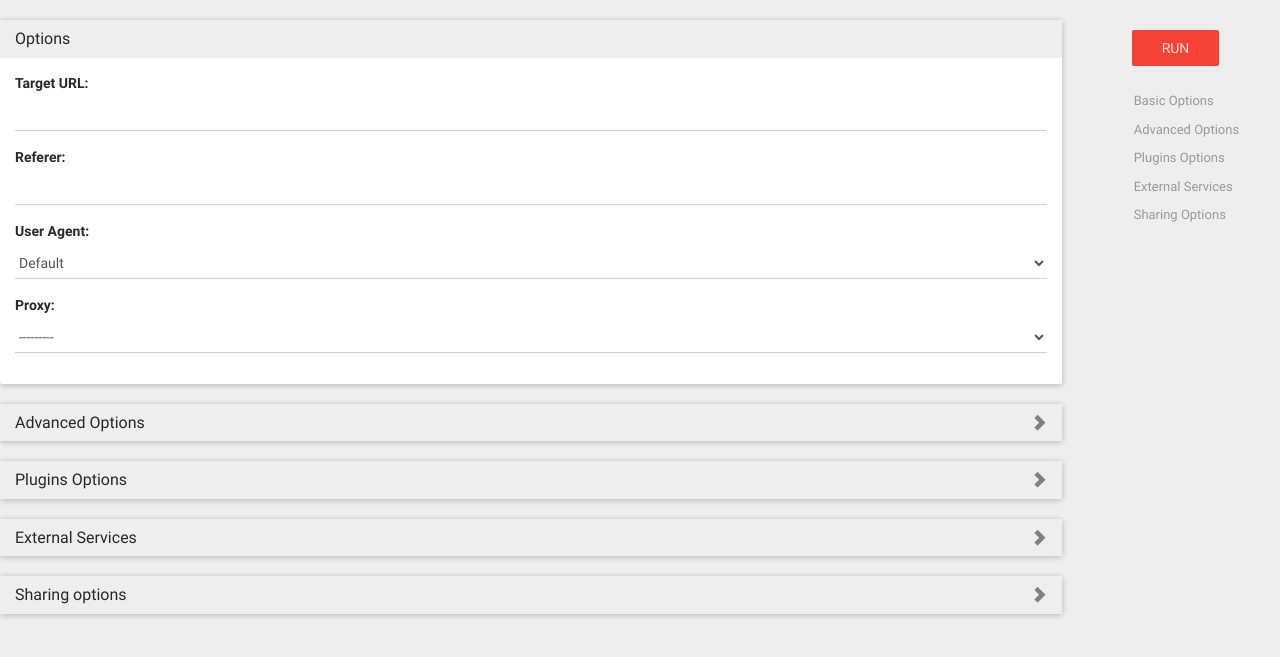
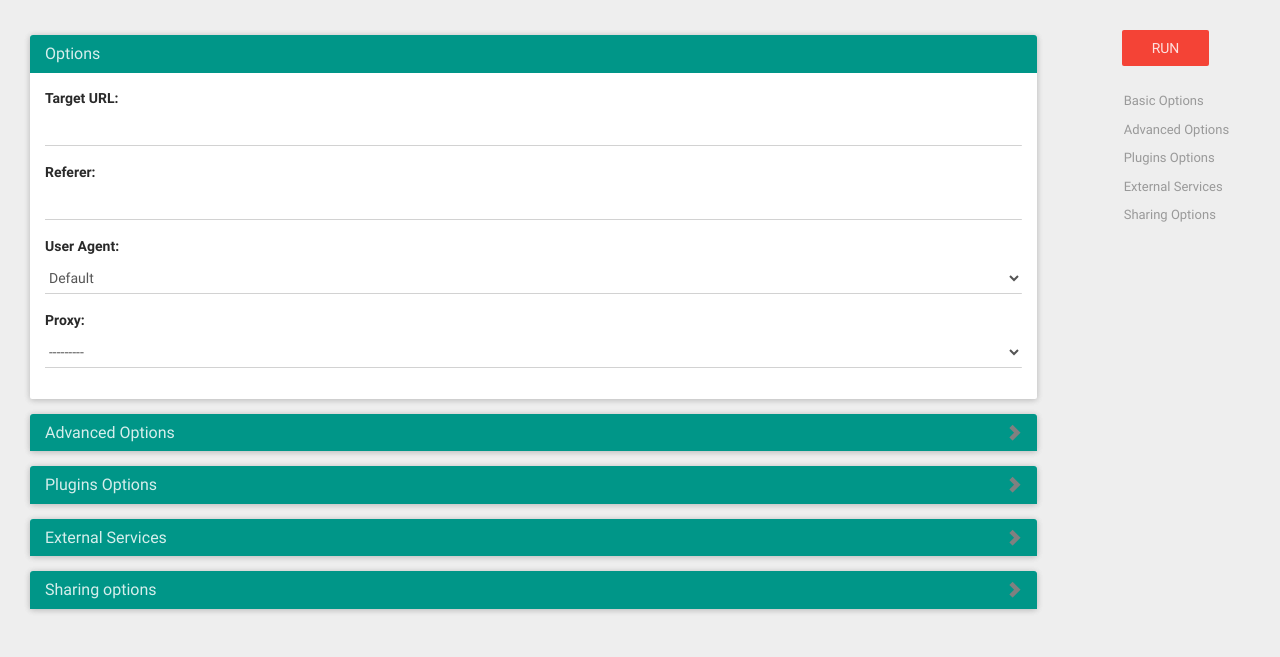
Before and after one commit to thugs-rumal/rumal, a Django app: page / in a window 1280 px wide. Shown: the part 60-717 px from the top of the page. Run offline with Django 3.2, Linux system fonts and the light colour scheme; the visitor is signed in with stand-in values (Sample User, id 1); data that the repository does not hold is empty; parts of the project's set-up code (start-up, migrations or seed data) failed here and were passed over; some libraries are stand-ins or nearby versions.

Commit message:
modified new_task template to suite material design

```diff
--- a/templates/interface/new_task.html
+++ b/templates/interface/new_task.html
@@ -1,10 +1,10 @@
 {% extends "base.html" %}
 {% load widget_tweaks %}
 {% block title %}Choose Thug options and parameters{% endblock %}
-{% block navbar %}{% include 'navbar.html' %}{% endblock %}
 {% block content %}
 <form method="post">
     {% csrf_token %}
+    <div class="container-fluid">
     <div class="row">
         <div class="col-md-10">
             <!-- Display any form errors -->
@@ -16,7 +16,7 @@
             {% endfor %}
 
             <!-- Basic options -->
-            <div class="panel panel-default" id="thug_base_options">
+            <div class="panel panel-primary" id="thug_base_options">
                 <div class="panel-heading">
                     <h3 class="panel-title">Options</h3>
                 </div>
@@ -58,7 +58,7 @@
             </div>
 
             <!-- Advanced options -->
-            <div class="panel panel-default" id="thug_advanced_options">
+            <div class="panel panel-primary" id="thug_advanced_options">
                 <div class="panel-heading">
                     <h3 class="panel-title">
                         <a data-toggle="collapse" href="#advanced_options" aria-expanded="false" aria-controls="advanced_options" class="collapsed">
@@ -176,7 +176,7 @@
             </div>
 
             <!-- Plugins options -->
-            <div class="panel panel-default" id="thug_plugins_options">
+            <div class="panel panel-primary" id="thug_plugins_options">
                 <div class="panel-heading">
                     <h3 class="panel-title">
                         <a data-toggle="collapse" href="#plugins_options" aria-expanded="false" aria-controls="plugins_options" class="collapsed">
@@ -241,7 +241,7 @@
             </div>
 
             <!-- External services options -->
-            <div class="panel panel-default" id="thug_external_services_options">
+            <div class="panel panel-primary" id="thug_external_services_options">
                 <div class="panel-heading">
                     <h3 class="panel-title">
                         <a data-toggle="collapse" href="#external_services_options" aria-expanded="false" aria-controls="external_services_options" class="collapsed">
@@ -282,7 +282,7 @@
             </div>
 
             <!-- Sharing options -->
-            <div class="panel panel-default" id="result_sharing_options">
+            <div class="panel panel-primary" id="result_sharing_options">
                 <div class="panel-heading">
                     <h3 class="panel-title">
                         <a data-toggle="collapse" href="#sharing_options" aria-expanded="false" aria-controls="sharing_options" class="collapsed">
@@ -323,6 +323,7 @@
                 </ul>
             </nav>
         </div>
+    </div>
     </div>
 </form>
 {% endblock %}
@@ -464,4 +465,7 @@ $('body').scrollspy({
 .bs-docs-sidebar .nav>.active>ul.nav {
     display: block;
 }
+.panel {
+    margin: 15px;
+}
 {% endblock %}
```
